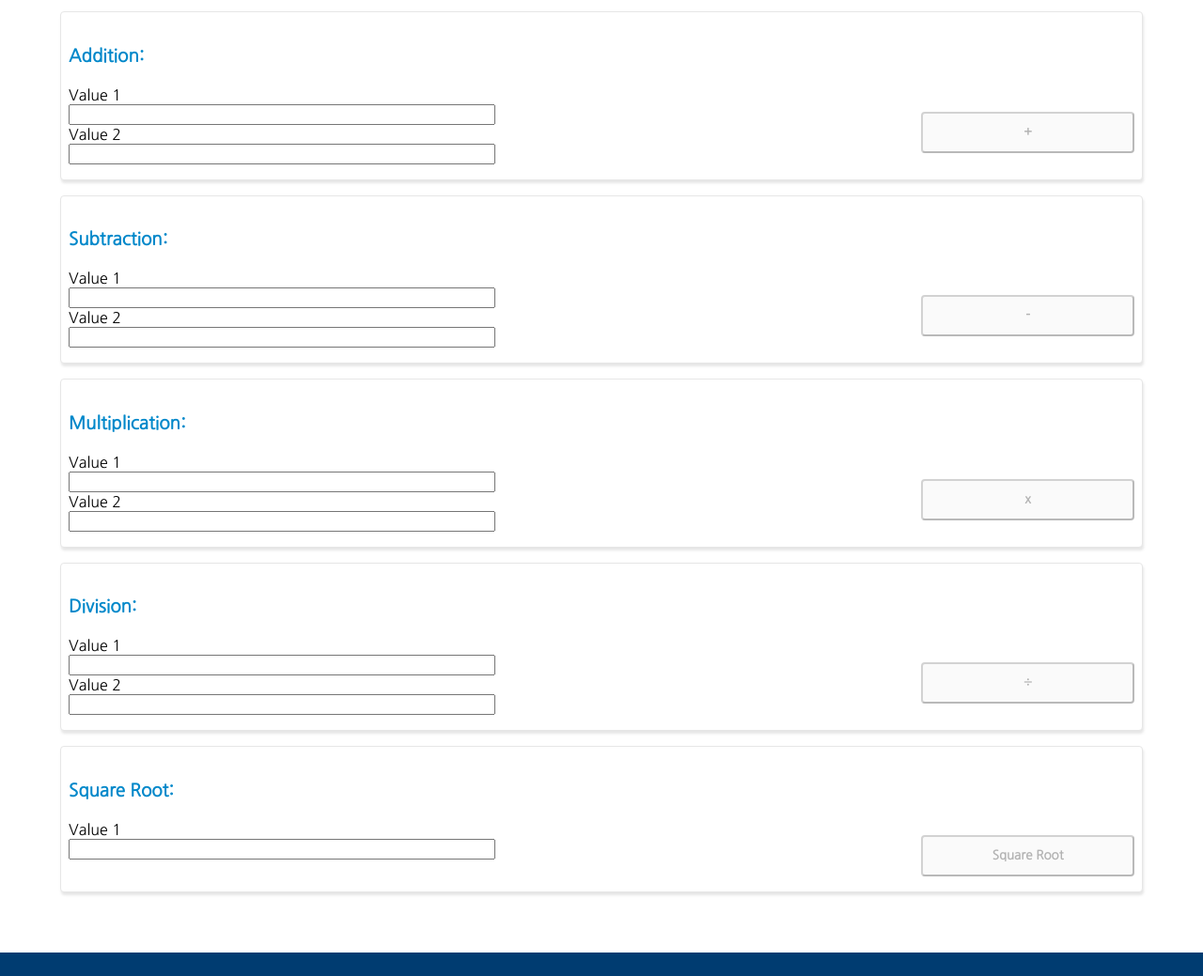
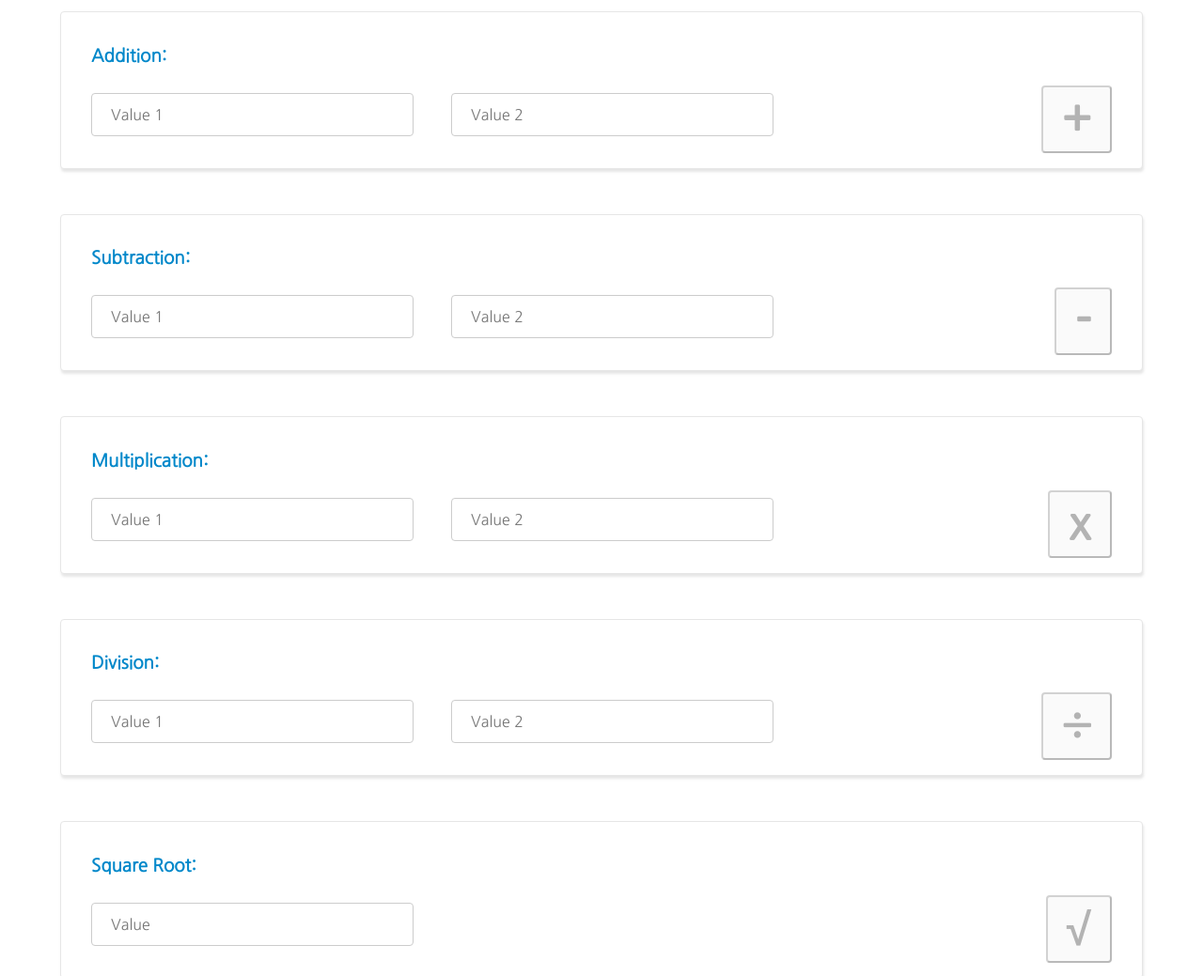
Before and after one commit to mrwatts88/gradtracker-frontend, a React app: page /calculator in a window 1280 px wide. Shown: the part 260-1299 px from the top of the page at 94% size. Built offline with nearby package versions, Linux system fonts and the light colour scheme.

Commit message:
added tests for all calculation components

```diff
--- a/src/client/components/AddComponent/index.js
+++ b/src/client/components/AddComponent/index.js
@@ -2,7 +2,7 @@ import React from 'react';
 import { connect } from 'react-redux';
 import { executeAddition } from '../../redux/actions/mathematics_actions';
 
-class AddComponent extends React.Component {
+export class AddComponent extends React.Component {
     constructor(props) {
         super(props);
         this.state = { val1: '', val2: ''};
@@ -14,19 +14,17 @@ class AddComponent extends React.Component {
             <div id="addition" className="card">
                 <h3>Addition:</h3>
                 <div className="card-body">
-                    <div className="input-group">
-                        <div className="input-group">
-                            <label forhtml="value1">Value 1</label>
-                            <input type="number" id="value1" value={val1} onChange={e => this.setState({ val1: e.target.value })} />
+                    <div className="input-group-2">
+                        <div className="input-group-2">
+                            <input placeholder="Value 1" type="number" id="value1" value={val1} onChange={e => this.setState({ val1: e.target.value })} />
                         </div>
-                        <div className="input-group">
-                            <label forhtml="value2">Value 2</label>
-                            <input type="number" id="value2" value={val2} onChange={e => this.setState({ val2: e.target.value })} />
+                        <div className="input-group-2">
+                            <input placeholder="Value 2" type="number" id="value2" value={val2} onChange={e => this.setState({ val2: e.target.value })} />
                         </div>
                     </div>
                     <div className="input-group" />
-                    <div className="submit-button">
-                        <button className="button" disabled={!val1 || !val2} onClick={() => this.props.executeAddition(val1, val2)}>+</button>
+                    <div>
+                        <button className="calc-button" disabled={!val1 || !val2} onClick={() => this.props.executeAddition(val1, val2)}>+</button>
                     </div>
                 </div>
                 <div className="result-container">
--- a/src/client/components/DivideComponent/index.js
+++ b/src/client/components/DivideComponent/index.js
@@ -2,7 +2,7 @@ import React from 'react';
 import { connect } from 'react-redux'
 import { executeDivision } from "../../redux/actions/mathematics_actions"
 
-class DivideComponent extends React.Component {
+export class DivideComponent extends React.Component {
     constructor(props) {
         super(props);
         this.state = { val1: '', val2: ''};
@@ -14,19 +14,17 @@ class DivideComponent extends React.Component {
             <div id="multiplication" className="card">
                 <h3>Division:</h3>
                 <div className="card-body">
-                    <div className="input-group">
-                        <div className="input-group">
-                        <label forhtml="value1">Value 1</label>
-                        <input type="number" id="value1" value={val1} onChange={e => this.setState({ val1: e.target.value })} />
-                    </div>
-                    <div className="input-group">
-                        <label forhtml="value2">Value 2</label>
-                        <input type="number" id="value2" value={val2} onChange={e => this.setState({ val2: e.target.value })} />
-                    </div>
+                <div className="input-group-2">
+                        <div className="input-group-2">
+                            <input placeholder="Value 1" type="number" id="value1" value={val1} onChange={e => this.setState({ val1: e.target.value })} />
+                        </div>
+                        <div className="input-group-2">
+                            <input placeholder="Value 2" type="number" id="value2" value={val2} onChange={e => this.setState({ val2: e.target.value })} />
+                        </div>
                     </div>
                     <div className="input-group" />
-                    <div className="submit-button">
-                        <button className="button" disabled={!val1 || !val2} onClick={() => this.props.executeDivision(val1, val2)}>÷</button>
+                    <div>
+                        <button className="calc-button" disabled={!val1 || !val2} onClick={() => this.props.executeDivision(val1, val2)}>÷</button>
                     </div>
                 </div>
                 <div className="result-container">
--- a/src/client/components/Header/index.js
+++ b/src/client/components/Header/index.js
@@ -5,7 +5,7 @@ export class Header extends React.Component {
         return (
             <header>
                 <nav>
-                    <a href="/" target="_self">Home</a>
+                    <a href="/" target="_self">Wordplay</a>
                     <a href="/calculator" target="_self">Calculator</a>
                     <a href="#" target="_self">About</a>
                 </nav>
--- a/src/client/components/MultiplyComponent/index.js
+++ b/src/client/components/MultiplyComponent/index.js
@@ -2,31 +2,29 @@ import React from 'react';
 import { connect } from 'react-redux';
 import { executeMultiplication } from '../../redux/actions/mathematics_actions'
 
-class MultiplyComponent extends React.Component {
+export class MultiplyComponent extends React.Component {
     constructor(props) {
         super(props);
-        this.state = { val1: '', val2: ''};
+        this.state = { val1: '', val2: '' };
     }
     render() {
-        const { val1, val2} = this.state;
+        const { val1, val2 } = this.state;
         const { multiplyResult } = this.props;
         return (
             <div id="multiplication" className="card">
                 <h3>Multiplication:</h3>
                 <div className="card-body">
-                    <div className="input-group">
-                        <div className="input-group">
-                        <label forhtml="value1">Value 1</label>
-                        <input type="number" id="value1" value={val1} onChange={e => this.setState({ val1: e.target.value })} />
-                    </div>
-                    <div className="input-group">
-                        <label forhtml="value2">Value 2</label>
-                        <input type="number" id="value2" value={val2} onChange={e => this.setState({ val2: e.target.value })} />
-                    </div>
+                    <div className="input-group-2">
+                        <div className="input-group-2">
+                            <input placeholder="Value 1" type="number" id="value1" value={val1} onChange={e => this.setState({ val1: e.target.value })} />
+                        </div>
+                        <div className="input-group-2">
+                            <input placeholder="Value 2" type="number" id="value2" value={val2} onChange={e => this.setState({ val2: e.target.value })} />
+                        </div>
                     </div>
                     <div className="input-group" />
-                    <div className="submit-button">
-                        <button className="button" disabled={!val1 || !val2} onClick={() => this.props.executeMultiplication(val1, val2)}>x</button>
+                    <div>
+                        <button className="calc-button" disabled={!val1 || !val2} onClick={() => this.props.executeMultiplication(val1, val2)}>x</button>
                     </div>
                 </div>
                 <div className="result-container">
--- a/src/client/components/SubtractComponent/index.js
+++ b/src/client/components/SubtractComponent/index.js
@@ -2,31 +2,29 @@ import React from 'react';
 import { connect } from 'react-redux'
 import { executeSubtraction } from '../../redux/actions/mathematics_actions'
 
-class SubtractComponent extends React.Component {
+export class SubtractComponent extends React.Component {
     constructor(props) {
         super(props);
-        this.state = { val1: '', val2: ''};
+        this.state = { val1: '', val2: '' };
     }
     render() {
-        const { val1, val2} = this.state;
+        const { val1, val2 } = this.state;
         const { subtractResult } = this.props;
         return (
             <div id="subtraction" className="card">
                 <h3>Subtraction:</h3>
                 <div className="card-body">
-                    <div className="input-group">
-                        <div className="input-group">
-                        <label forhtml="value1">Value 1</label>
-                        <input type="number" id="value1" value={val1} onChange={e => this.setState({ val1: e.target.value })} />
-                    </div>
-                    <div className="input-group">
-                        <label forhtml="value2">Value 2</label>
-                        <input type="number" id="value2" value={val2} onChange={e => this.setState({ val2: e.target.value })} />
-                    </div>
+                    <div className="input-group-2">
+                        <div className="input-group-2">
+                            <input placeholder="Value 1" type="number" id="value1" value={val1} onChange={e => this.setState({ val1: e.target.value })} />
+                        </div>
+                        <div className="input-group-2">
+                            <input placeholder="Value 2" type="number" id="value2" value={val2} onChange={e => this.setState({ val2: e.target.value })} />
+                        </div>
                     </div>
                     <div className="input-group" />
-                    <div className="submit-button">
-                        <button className="button" disabled={!val1 || !val2} onClick={() => this.props.executeSubtraction(val1, val2)}>-</button>
+                    <div>
+                        <button className="calc-button" disabled={!val1 || !val2} onClick={() => this.props.executeSubtraction(val1, val2)}>-</button>
                     </div>
                 </div>
                 <div className="result-container">
--- a/src/client/components/squareRootComponent/index.js
+++ b/src/client/components/squareRootComponent/index.js
@@ -1,28 +1,24 @@
-import React from 'react';
+import React, { useState } from 'react';
 import { connect } from 'react-redux'
 import { executeSquare } from '../../redux/actions/mathematics_actions'
 
-class SquareComponent extends React.Component {
-    constructor(props) {
-        super(props);
-        this.state = { val1: ''};
-    }
-    render() {
-        const { val1 } = this.state;
-        const { squareResult } = this.props;
+// const SquareComponent = (props) => {
+//     const { squareResult, executeSquare } = props;
+export const SquareComponent = ({ squareResult, executeSquare }) => {
+    const [val1, setVal1] = useState('');
+    const x = 1;
     return (
         <div id="multiplication" className="card">
             <h3>Square Root:</h3>
             <div className="card-body">
                 <div className="input-group">
-                        <div className="input-group">
-                        <label forhtml="value1">Value 1</label>
-                        <input type="number" id="value1" value={val1} onChange={e => this.setState({ val1: e.target.value })} />
+                    <div className="input-group-2">
+                    <input type="number" placeholder="Value" id="value1" value={val1} onChange={e => setVal1(e.target.value)} />
                 </div>
                 </div>
                 <div className="input-group" />
-                    <div className="submit-button">
-                        <button className="button" disabled={!val1} onClick={() => this.props.executeSquare(val1)}>Square Root</button>
+                <div>
+                    <button className="calc-button" disabled={!val1} onClick={() => executeSquare(val1)}>√</button>
                 </div>
             </div>
             <div className="result-container">
@@ -30,7 +26,6 @@ class SquareComponent extends React.Component {
             </div>
         </div>
     )
-    }
 }
 
 
--- a/src/client/sass/_layout.scss
+++ b/src/client/sass/_layout.scss
@@ -32,6 +32,14 @@ button {
   font-weight: 700;
 }
 
+.calc-button {
+  padding: 4px 20px;
+  border-radius: 4px;
+  font-weight: 700;
+  font-size: 300%;
+  text-align: center;
+}
+
 .submit-button {
   display: flex;
   flex: 1;
@@ -50,8 +58,8 @@ button {
 .card {
   border: 1px solid;
   border-radius: 0.25rem;
-  padding: 1rem 0.5rem;
-  margin-bottom: 1em;
+  padding: 1rem 2rem;
+  margin-bottom: 3em;
   border-color: #e6e6e6;
   background-color: #ffffff;
   box-shadow: 1px 3px 3px 0 #e6e6e6;
@@ -72,6 +80,18 @@ input[type=text] {
   box-sizing: border-box;
 }
 
+input[type=number] {
+  font-size: 1em;
+  flex: 1;
+  flex-grow: 1;
+  flex-shrink: 0;
+  padding: 12px 20px;
+  margin: 8px 20px 8px 0px;
+  border: 1px solid #ccc;
+  border-radius: 4px;
+  box-sizing: border-box;
+}
+
 .input-group {
   display: flex;
   flex-direction: column;
@@ -80,3 +100,13 @@ input[type=text] {
     flex: 4;
   }
 }
+
+.input-group-2{
+  display: inline;
+  margin-right: 20px;
+}
+
+.input-group-3{
+  display: flex;
+  flex: 2;
+}
```
Also changed, not shown: src/client/components/AddComponent/index.test.js (added, +34 -0 lines), src/client/components/DivideComponent/index.test.js (added, +34 -0 lines), src/client/components/MultiplyComponent/index.test.js (added, +34 -0 lines), src/client/components/SubtractComponent/index.test.js (added, +34 -0 lines), src/client/components/squareRootComponent/index.test.js (added, +33 -0 lines), 1 other file. Lines whose indentation alone changed are shown as unchanged.
